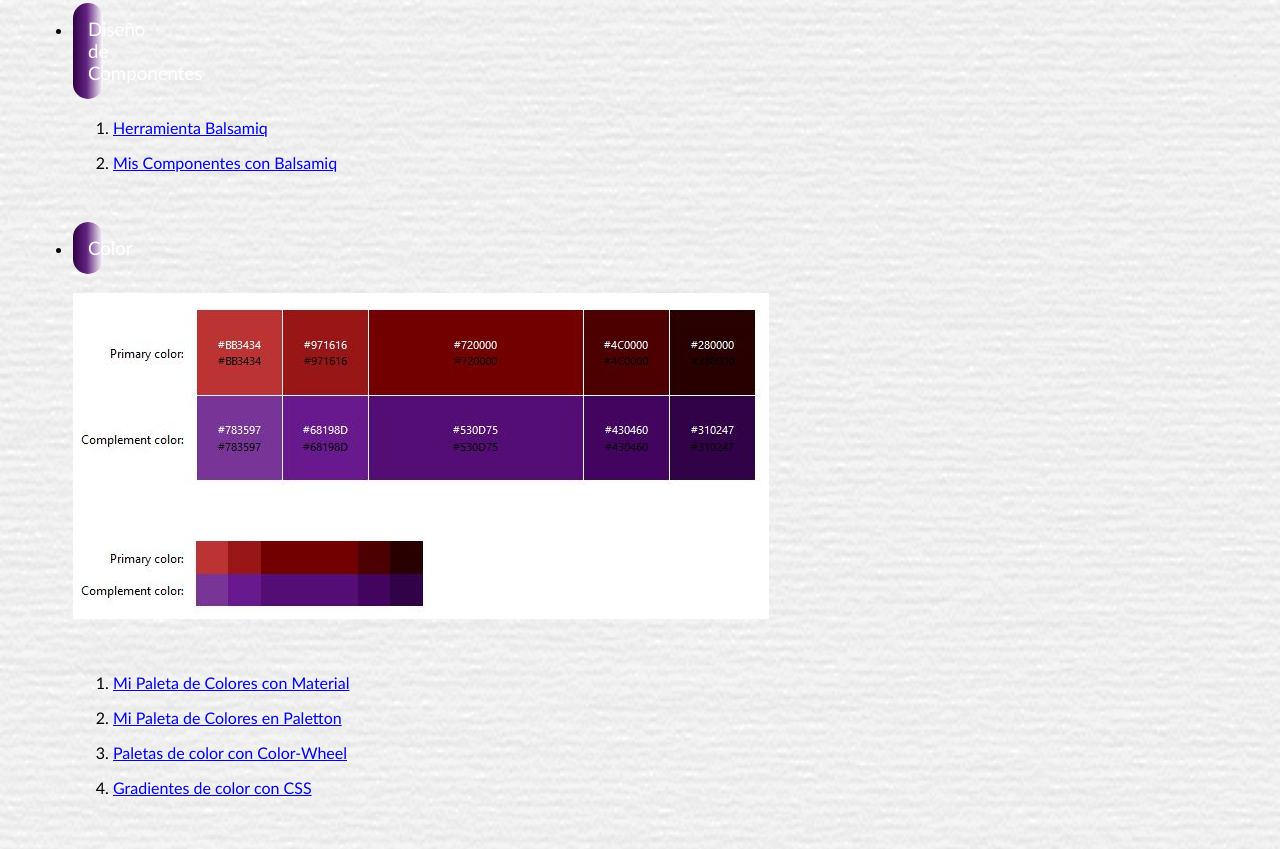
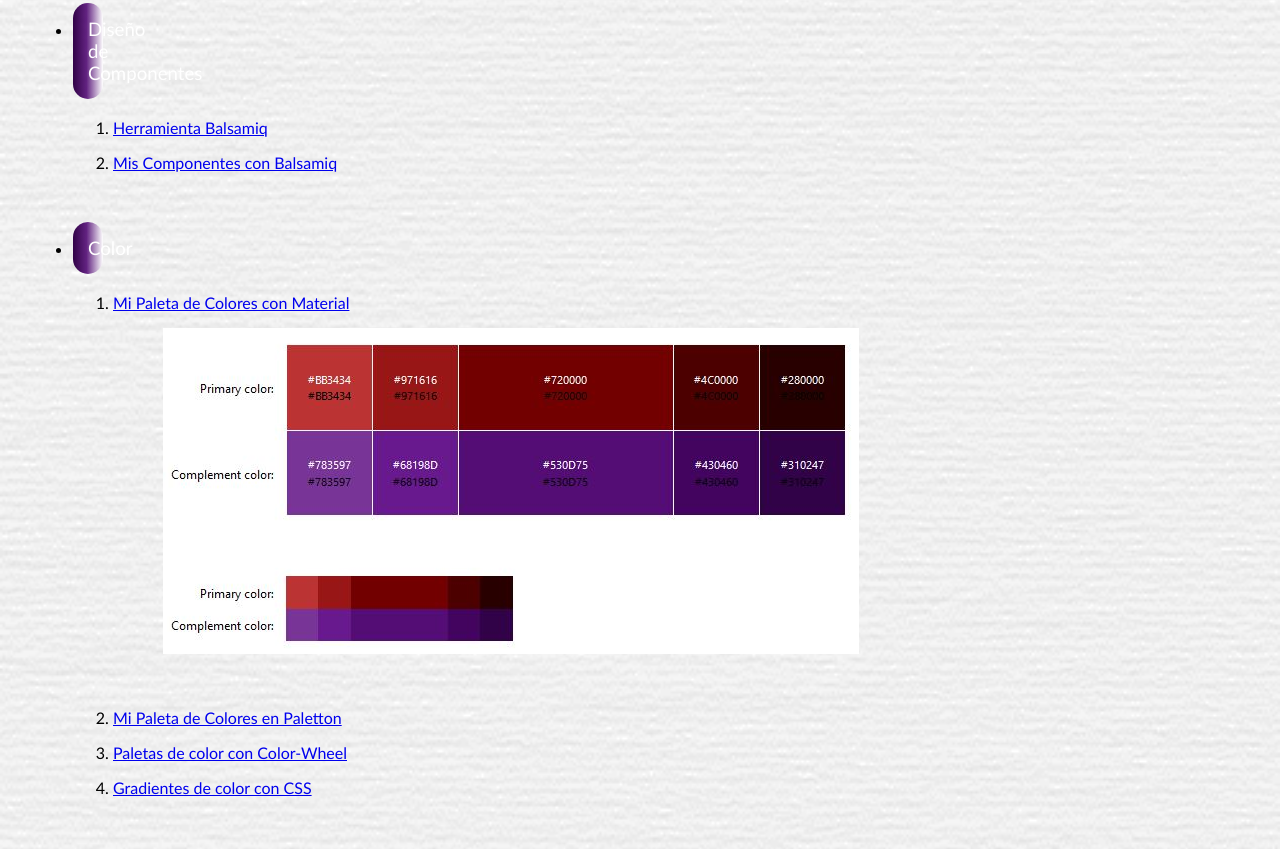
Before and after one commit to Raiserx/DAW_InterfacesWeb_PaginaWebCurso, a plain HTML site: page interfaces/tema1/tema1.html in a window 1280 px wide. Shown: the part 1047-1896 px from the top of the page. Drawn offline with Linux system fonts and the light colour scheme.

Commit message:
Tema1 changed
Pequeños cambios esteticos

```diff
--- a/css/estilos.css
+++ b/css/estilos.css
@@ -29,7 +29,7 @@ body{
     font-size: 14pt;
     padding: 15px;
     margin-top: 50px;
-    margin-right: 1600px;
+    margin-right: 1200px;
     background: rgb(49,2,71);
     background: linear-gradient(90deg, rgba(49,2,71,1) 0%, rgba(83,13,117,0.9051821412158614) 45%, rgba(255,255,255,1) 100%);
     color: white;
@@ -42,3 +42,7 @@ body{
     margin-top: 20px;
     margin-bottom: 20px;
 }
+
+#paleta-material{
+    margin-left: 50px;
+}
--- a/interfaces/tema1/tema1.html
+++ b/interfaces/tema1/tema1.html
@@ -87,14 +87,14 @@
 
             <li><p class="subt">Color</p></li>
 
-            <p>
-                <img src="./../../imagenes/paleta.JPG" alt="#"/>
-            </p>
-            <br>
                 <ol>
                     <p>
                         <li><a href="https://material.io/resources/color/#!/?view.left=0&view.right=1&primary.color=720000&secondary.color=562168&primary.text.color=ffffff" target="_blank">Mi Paleta de Colores con Material</a></li>
                     </p>
+                    <p>
+                        <img src="./../../imagenes/paleta.JPG" alt="#" id="paleta-material"/>
+                    </p>
+                    <br>
                     <p>
                         <li><a href="http://paletton.com/#uid=a004J1kw0ejn2nvrhiWHB9AS851kt+lZlOstrKqzzSiaJidt" target="_blank">Mi Paleta de Colores en Paletton</a></li>
                     </p>
```
